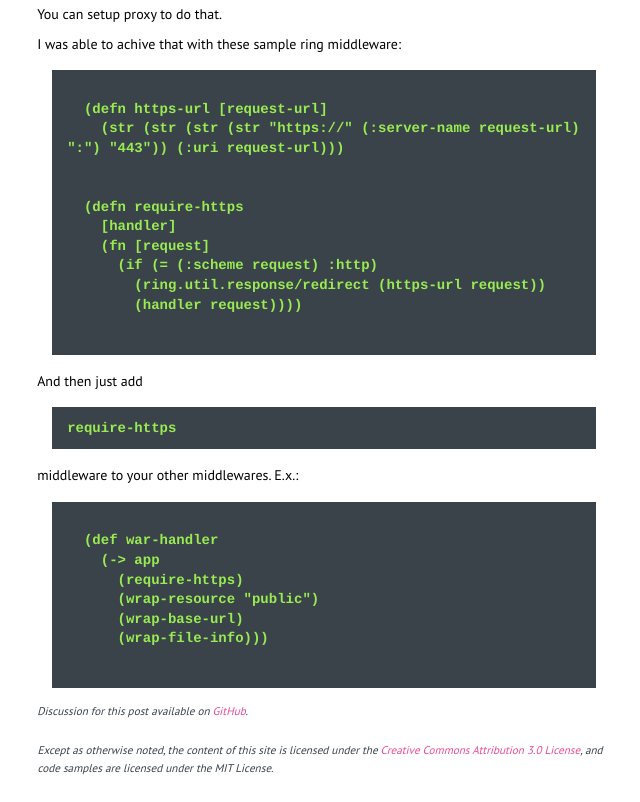
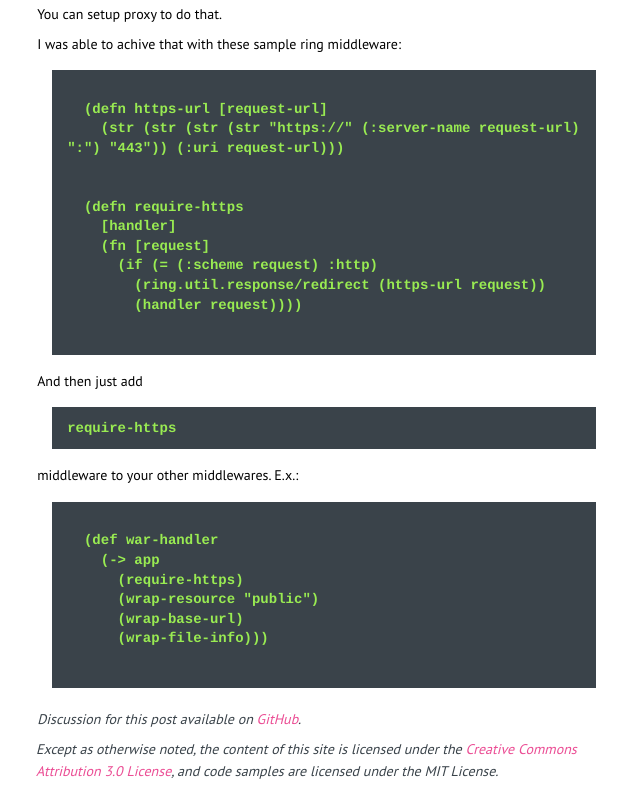
Before and after one commit to hashobject/blog.hashobject.com, a plain HTML site: page resources/public/tips-for-running-clojure-webapp-on-amazon-beanstalk.html in a window 1280 px wide. Shown: the part 703-1505 px from the top of the page, without its empty margins (316-956 px from the left). Drawn offline with Linux system fonts and the light colour scheme.

Commit message:
work on applying styles

```diff
--- a/frontend/styl/app.styl
+++ b/frontend/styl/app.styl
@@ -48,10 +48,9 @@ body > header.row
 
 body > footer.row
   & p.licence
-    font-size: 0.8em;
-    margin: 1.2em;
     font-style: italic;
     color: $code-background;
+    margin: 0 12px 20px;
 
 .row > .content
   width: 600px;
@@ -114,8 +113,7 @@ article.post-content
     margin-bottom: 7px;
 
   & p.discussion-link
-    font-size: 0.8em;
-    margin-top: 1em;
+    margin-top: 20px;
     font-style: italic;
     color: $code-background;
 
```
Also changed, not shown: resources/public/css/app.css.
